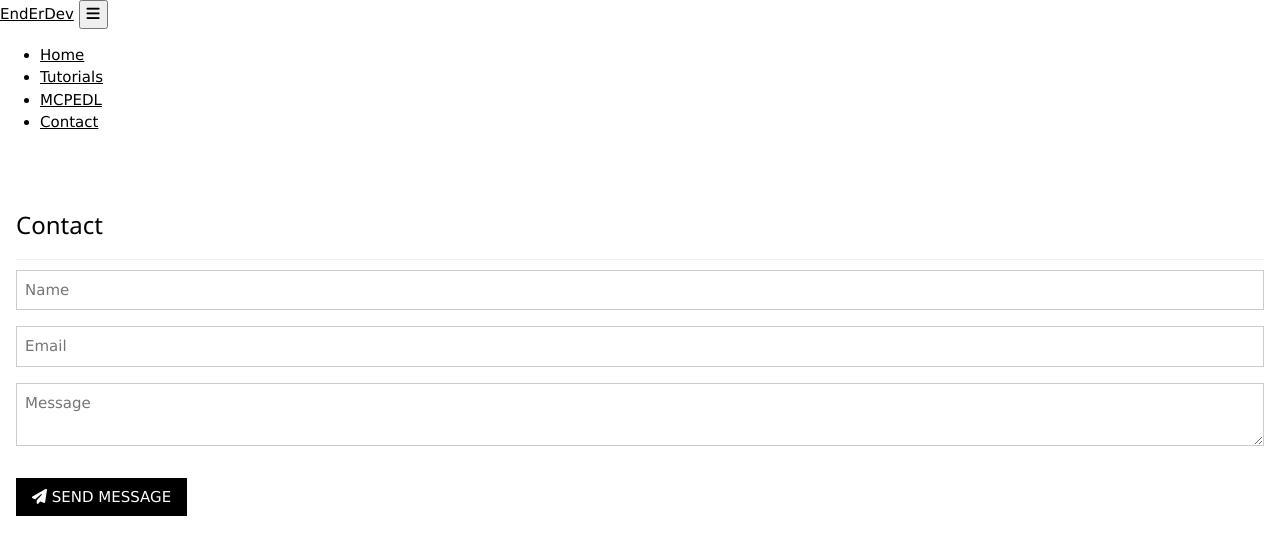
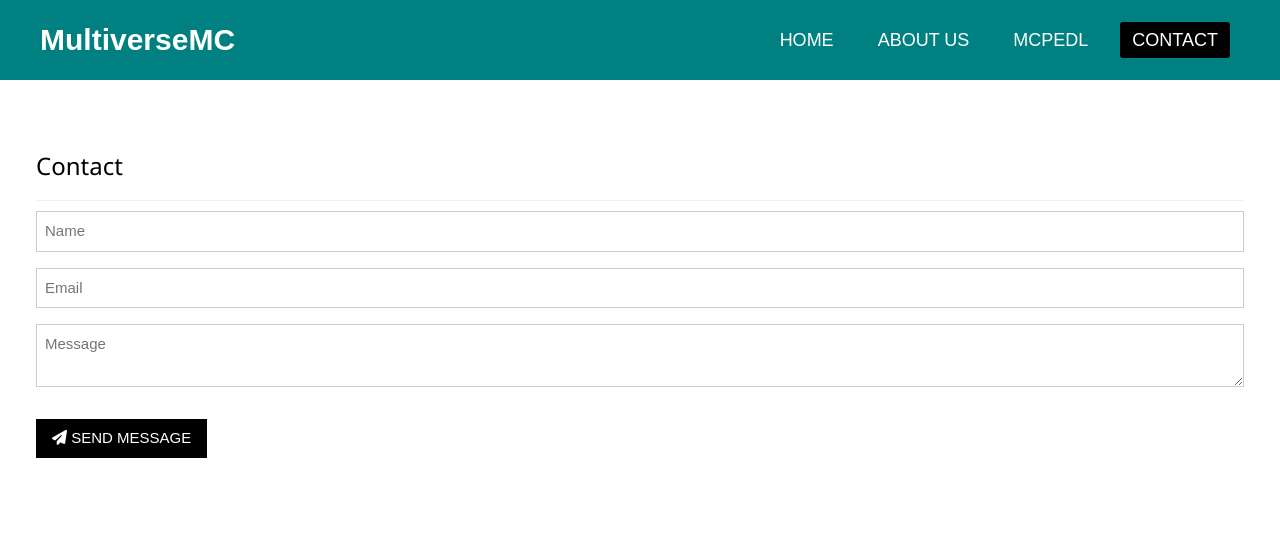
Before and after one commit to SrMeliodas88/MultiverseMC, a plain HTML site: page contact.html in a window 1280 px wide. Drawn offline with nearby package versions, Linux system fonts and the light colour scheme.

Commit message:
Update contact.html

```diff
--- a/contact.html
+++ b/contact.html
@@ -4,10 +4,10 @@
     <meta charset="UTF-8">
     <meta http-equiv="X-UA-Compatible" content="IE=edge">
     <meta name="viewport" content="width=device-width, initial-scale=1.0">
-    <title>EndErDev | Contact</title>
-    <link rel="icon" href="assets/images/page-icon.png">
+    <title>Contact | MultiverseMC</title>
+    <link rel="icon" href="assets/thumbnails/page-icon.png">
     <link rel="stylesheet" href="https://www.w3schools.com/w3css/4/w3.css">
-    <link rel="stylesheet" href="css/index.css">
+    <link rel="stylesheet" href="css/style.css">
     <script src="https://kit.fontawesome.com/1a0443fe4f.js" crossorigin="anonymous"></script>
     <script defer src="index.js"></script>
 
@@ -17,7 +17,7 @@
 
     <header class="header">
         <nav class="nav">
-          <a href="#" class="logo nav-link">EndErDev</a>
+          <a href="#" class="logo nav-link">MultiverseMC</a>
           <button class="nav-toggle">
             <i class="fas fa-bars"></i>
           </button>
@@ -26,10 +26,10 @@
               <a href="index.html" class="nav-menu-link nav-link">Home</a>
             </li>
             <li class="nav-menu-item">
-              <a href="wip.html" class="nav-menu-link nav-link">Tutorials</a>
+              <a href="about_us.html" class="nav-menu-link nav-link">About Us</a>
             </li>
             <li class="nav-menu-item">
-              <a href="https://mcpedl.com/user/addons-emiliosaurio/" class="nav-menu-link nav-link" target="_blank">MCPEDL</a>
+              <a href="https://mcpedl.com/user/srmeliodas88" class="nav-menu-link nav-link" target="_blank">MCPEDL</a>
             </li>
             <li class="nav-menu-item">
               <a href="contact.html" class="nav-menu-link nav-link nav-menu-link_active"
@@ -43,13 +43,13 @@
 
   <div class="w3-container w3-padding-32" id="contact">
     <h3 class="w3-border-bottom w3-border-light-grey w3-padding-16">Contact</h3>
-    <form action="https://formsubmit.co/endercraftdev.addons@gmail.com" method="POST">
+    <form action="https://formsubmit.co/multiversemcofi@gmail.com" method="POST">
       <input class="w3-input w3-border" type="text" placeholder="Name" required name="name">
       <input class="w3-input w3-section w3-border" type="email" placeholder="Email" required name="email">
       <textarea name="message"class="w3-input w3-section w3-border" required placeholder="Message"></textarea>
       <input type="hidden" name="_subject" value="New submission!">
       <input type="hidden" name="_captcha" value="false">
-      <input type="hidden" name="_next" value="https://endercraft-dev.github.io/endermcpe/index.html">
+      <input type="hidden" name="_next" value="https://srmeliodas88.github.io/MultiverseMC/index.html">
       <button class="w3-button w3-black w3-section" type="submit">
         <i class="fa fa-paper-plane"></i> SEND MESSAGE
       </button>
```
